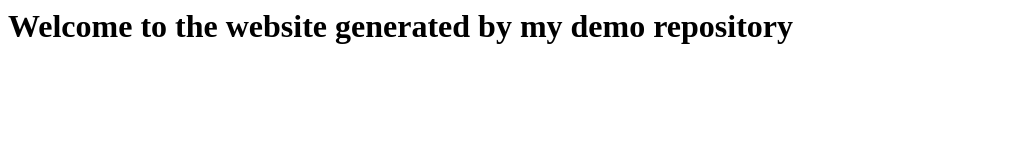
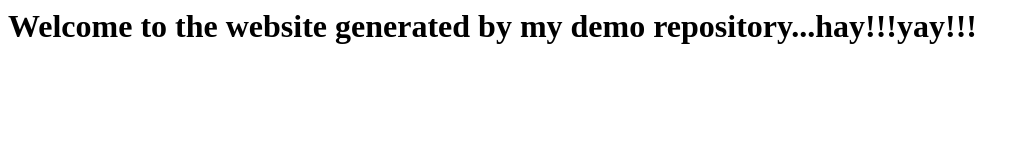
Before and after one commit to Mars-University/demo-repository, a website: page index.html in a window 1280 px wide. Shown: the whole page, without its empty margins (0-1027 px from the left). Drawn offline with Linux system fonts and the light colour scheme.

Commit message:
Update index.html

```diff
--- a/index.html
+++ b/index.html
@@ -1 +1 @@
-<h1>Welcome to the website generated by my demo repository</h1>
+<h1>Welcome to the website generated by my demo repository...hay!!!yay!!!</h1>
```
